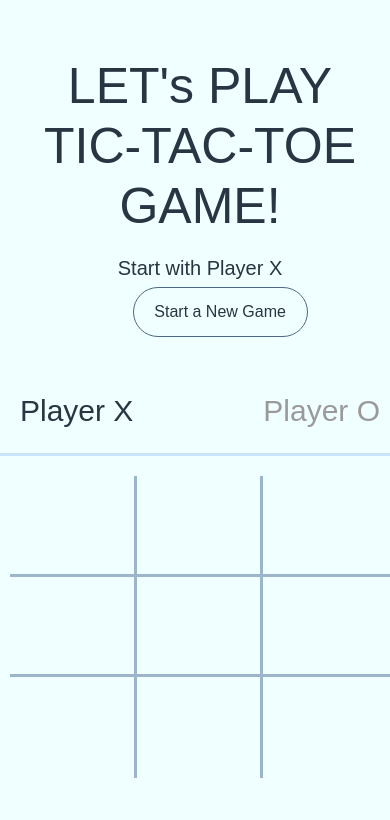
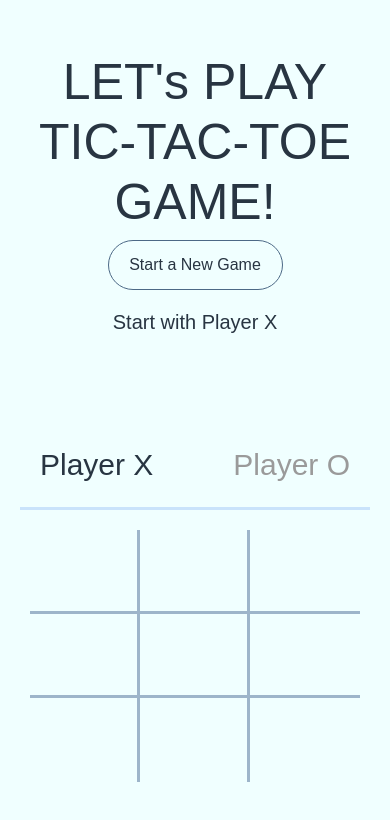
Before and after one commit to maharshi1712/Tic-Tac-Toe, a plain HTML site: page index.html in a window 390 px wide. Drawn offline with nearby package versions, Linux system fonts and the light colour scheme.

Commit message:
Update index.css

```diff
--- a/css/index.css
+++ b/css/index.css
@@ -138,17 +138,15 @@ body {
     }
     .game {
         margin-top: 100px;
-        width: 400px;
-        height: 400px;
+        width: 350px;
+        height: 350px;
         margin-left: 0px;
     }
     .title h1 {
         text-align: center;
     }
     .restart {
-        position: absolute;
-        top: 31%;
-        left: 34%;
+        margin: 0 auto;
     }
     .start_text {
         text-align: center;
```
